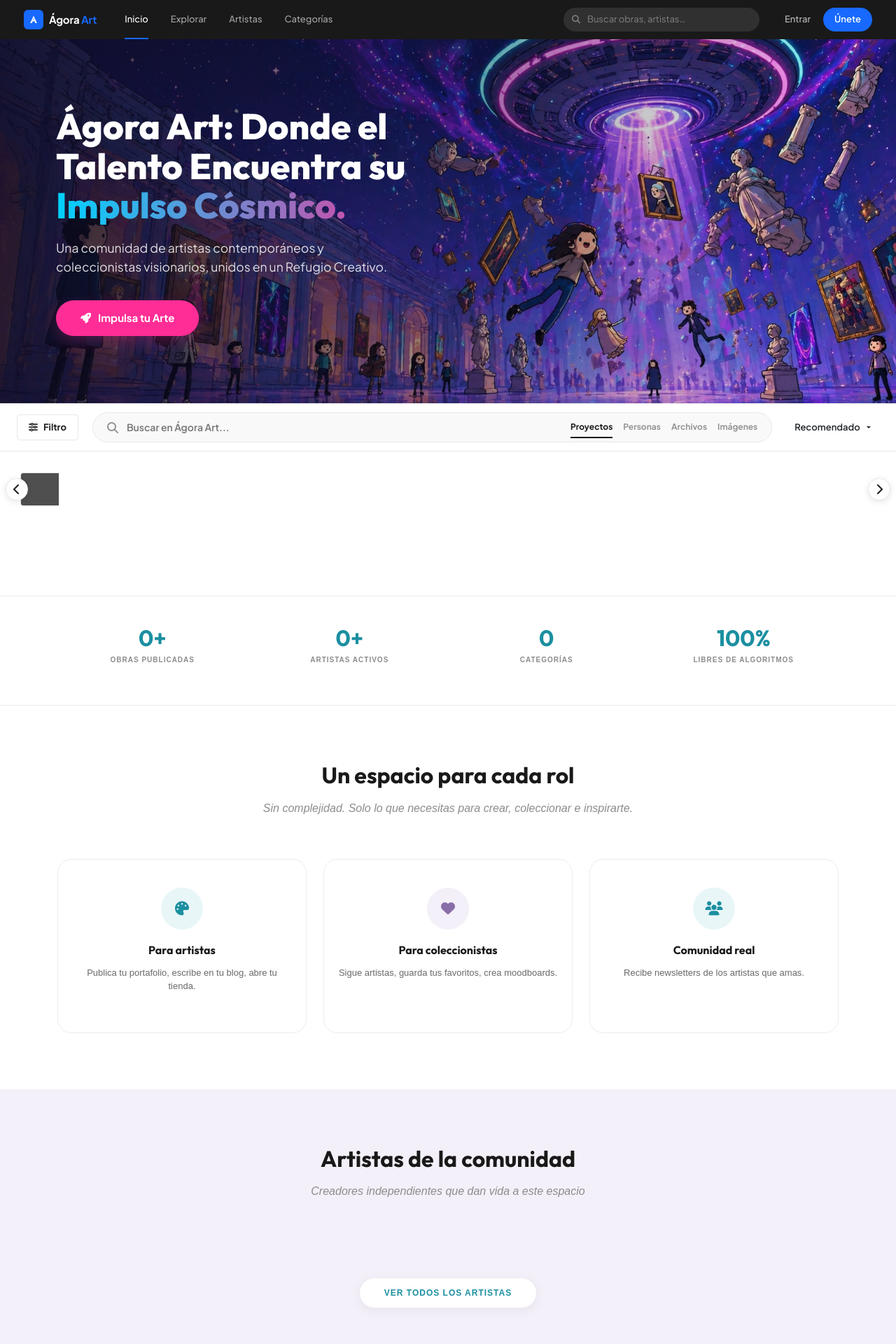
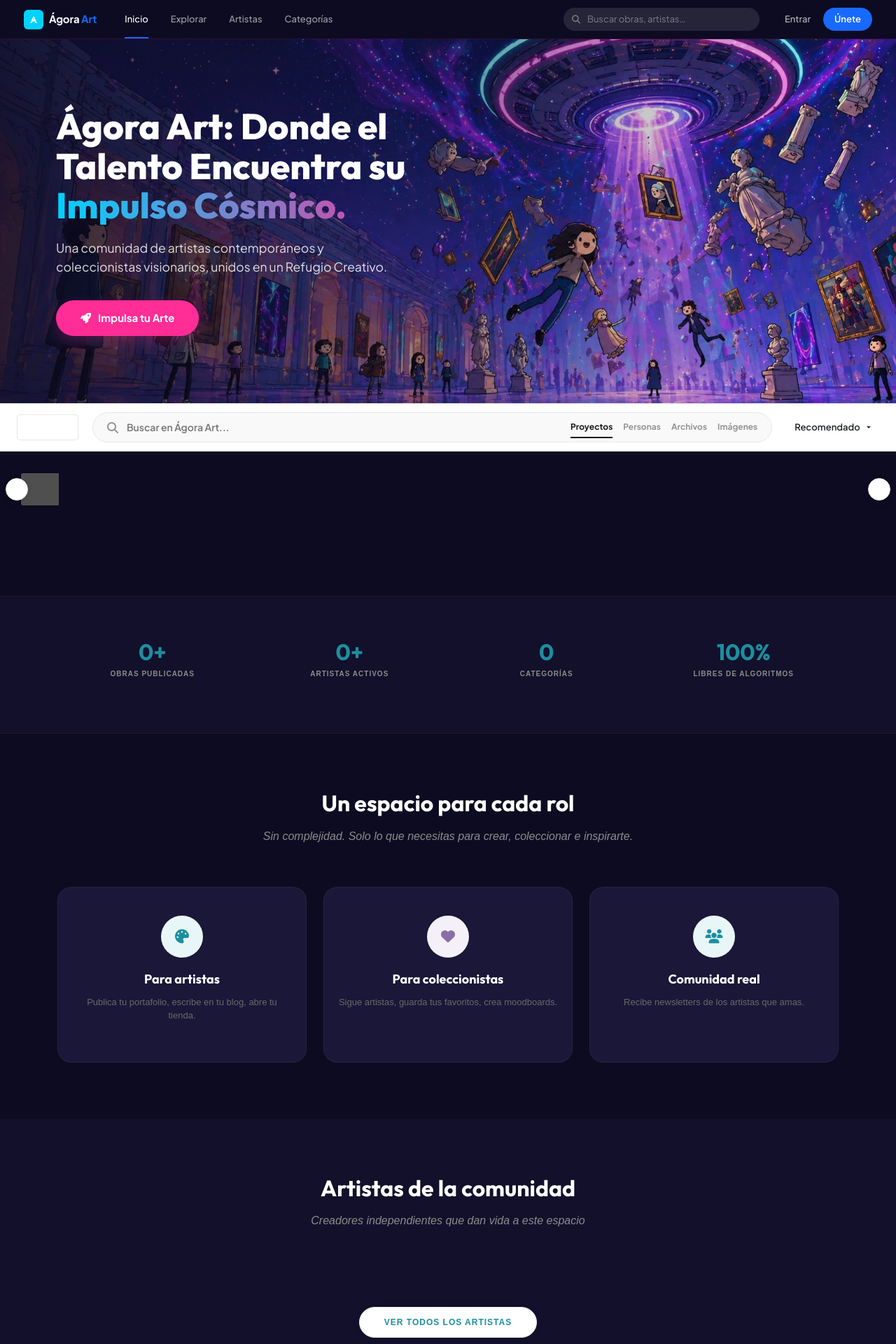
Before and after one commit to frankalexander-GM/pagina-wed, a Flask app: page / in a window 1280 px wide. Shown: the top 1920 px of the page at 70% size. Run offline with Flask 3, Linux system fonts and the light colour scheme; grey boxes are pictures that could not be loaded.

Commit message:
feat: xtreme makeover de la página de inicio (estilo Dark Cosmic)

```diff
--- a/app/templates/base.html
+++ b/app/templates/base.html
@@ -27,7 +27,8 @@
     }
     /* === BEHANCE NAVBAR === */
     .be-header {
-        background: #191919;
+        background: #0D0B21; /* Indigo Cosmico */
+        border-bottom: 1px solid rgba(255, 45, 149, 0.15);
         height: 56px;
         display: flex;
         align-items: center;
@@ -55,7 +56,7 @@
     }
     .be-logo-icon {
         width: 28px; height: 28px;
-        background: #1769FF;
+        background: #00D2FF; /* Cian Cosmico */
         border-radius: 6px;
         display: flex; align-items: center; justify-content: center;
     }
--- a/app/templates/public/home.html
+++ b/app/templates/public/home.html
@@ -11,9 +11,9 @@
     }
 
     body {
-        background-color: var(--be-bg) !important;
-        color: var(--be-text);
-        font-family: -apple-system, BlinkMacSystemFont, "Segoe UI", Roboto, Helvetica, Arial, sans-serif;
+        background-color: #0D0B21 !important; /* Indigo Profundo Cosmico */
+        color: #FFFFFF;
+        font-family: 'Plus Jakarta Sans', sans-serif !important;
     }
 
     /* === COSMIC HERO SECTION (Compact 2 Col) === */
@@ -105,6 +105,11 @@
 
     /* 2. DISCOVERY BAR */
     .discovery-bar-pro {
+        background: rgba(13, 11, 33, 0.8);
+        backdrop-filter: blur(10px);
+        border-top: 1px solid rgba(255, 45, 149, 0.2);
+        border-bottom: 1px solid rgba(255, 45, 149, 0.2);
+        padding: 15px 0;
         background: white;
         border-top: 1px solid var(--be-border);
         border-bottom: 1px solid var(--be-border);
@@ -126,6 +131,16 @@
         gap: 8px;
         font-weight: 700;
         font-size: 13px;
+        border: 1px solid rgba(255, 255, 255, 0.1);
+        padding: 8px 16px;
+        border-radius: 4px;
+        cursor: pointer;
+        color: white;
+        display: flex;
+        align-items: center;
+        gap: 8px;
+        font-weight: 700;
+        font-size: 13px;
         border: 1px solid var(--be-border);
         padding: 8px 16px;
         border-radius: 4px;
@@ -174,6 +204,8 @@
 
     /* 3. CATEGORY MENU */
     .category-menu-pro {
+        background: #0D0B21;
+        padding: 40px 0;
         padding: 20px 0;
         position: relative;
     }
@@ -233,6 +265,19 @@
     .arrow-pro {
         width: 32px;
         height: 32px;
+        background: #1A1738;
+        color: white;
+        border-radius: 50%;
+        display: flex;
+        align-items: center;
+        justify-content: center;
+        box-shadow: 0 2px 10px rgba(0,0,0,0.3);
+        cursor: pointer;
+        z-index: 10;
+        position: absolute;
+        border: 1px solid rgba(255, 255, 255, 0.1);
+        width: 32px;
+        height: 32px;
         background: white;
         border-radius: 50%;
         display: flex;
@@ -422,7 +478,7 @@
 </section>
 
 <!-- ===== STATS BAR (Un solo renglón) ===== -->
-<section style="background: white; border-top: 1px solid #ECECEC; border-bottom: 1px solid #ECECEC; padding: 40px 0;">
+<section style="background: #12102B; border-top: 1px solid rgba(255, 45, 149, 0.1); border-bottom: 1px solid rgba(255, 45, 149, 0.1); padding: 60px 0;">
     <div class="container">
         <div style="display: flex; justify-content: space-around; text-align: center; flex-wrap: nowrap; gap: 10px;">
             <div style="flex: 1;">
@@ -446,41 +502,41 @@
 </section>
 
 <!-- ===== UN ESPACIO PARA CADA ROL (Un solo renglón) ===== -->
-<section style="padding: 80px 0; background: white;">
+<section style="padding: 80px 0; background: #0D0B21;">
     <div class="container">
         <div style="text-align: center; margin-bottom: 60px;">
-            <h2 style="font-family: 'Josefin Sans', sans-serif; font-size: 32px; font-weight: 700; color: #191919; margin-bottom: 15px;">Un espacio para cada rol</h2>
+            <h2 style="font-family: 'Outfit', sans-serif; font-size: 32px; font-weight: 700; color: #FFFFFF; margin-bottom: 15px;">Un espacio para cada rol</h2>
             <p style="font-family: 'Josefin Sans', sans-serif; font-size: 16px; color: #8C8C8C; font-style: italic;">Sin complejidad. Solo lo que necesitas para crear, coleccionar e inspirarte.</p>
         </div>
 
         <div style="display: flex; gap: 24px; justify-content: center; flex-wrap: nowrap;">
             <!-- Artistas -->
             <div style="flex: 1; min-width: 0;">
-                <div style="background: #fff; padding: 40px 20px; border-radius: 20px; border: 1px solid #ECECEC; transition: 0.3s; height: 100%; text-align: center;">
+                <div style="background: #1A1738; padding: 40px 20px; border-radius: 20px; border: 1px solid rgba(255, 255, 255, 0.05); transition: 0.3s; height: 100%; text-align: center;">
                     <div style="width: 60px; height: 60px; background: #E8F6F8; color: #1B8FA0; border-radius: 50%; display: flex; align-items: center; justify-content: center; margin: 0 auto 20px; font-size: 20px;">
                         <i class="fas fa-palette"></i>
                     </div>
-                    <h4 style="font-family: 'Josefin Sans', sans-serif; font-weight: 700; margin-bottom: 12px; font-size: 16px;">Para artistas</h4>
+                    <h4 style="font-family: 'Outfit', sans-serif; font-weight: 700; margin-bottom: 12px; font-size: 18px; color: white;">Para artistas</h4>
                     <p style="font-family: 'Josefin Sans', sans-serif; color: #696969; line-height: 1.5; font-size: 13px;">Publica tu portafolio, escribe en tu blog, abre tu tienda.</p>
                 </div>
             </div>
             <!-- Coleccionistas -->
             <div style="flex: 1; min-width: 0;">
-                <div style="background: #fff; padding: 40px 20px; border-radius: 20px; border: 1px solid #ECECEC; transition: 0.3s; height: 100%; text-align: center;">
+                <div style="background: #1A1738; padding: 40px 20px; border-radius: 20px; border: 1px solid rgba(255, 255, 255, 0.05); transition: 0.3s; height: 100%; text-align: center;">
                     <div style="width: 60px; height: 60px; background: #F4F0F9; color: #8A6EA8; border-radius: 50%; display: flex; align-items: center; justify-content: center; margin: 0 auto 20px; font-size: 20px;">
                         <i class="fas fa-heart"></i>
                     </div>
-                    <h4 style="font-family: 'Josefin Sans', sans-serif; font-weight: 700; margin-bottom: 12px; font-size: 16px;">Para coleccionistas</h4>
+                    <h4 style="font-family: 'Outfit', sans-serif; font-weight: 700; margin-bottom: 12px; font-size: 18px; color: white;">Para coleccionistas</h4>
                     <p style="font-family: 'Josefin Sans', sans-serif; color: #696969; line-height: 1.5; font-size: 13px;">Sigue artistas, guarda tus favoritos, crea moodboards.</p>
                 </div>
             </div>
             <!-- Comunidad -->
             <div style="flex: 1; min-width: 0;">
-                <div style="background: #fff; padding: 40px 20px; border-radius: 20px; border: 1px solid #ECECEC; transition: 0.3s; height: 100%; text-align: center;">
+                <div style="background: #1A1738; padding: 40px 20px; border-radius: 20px; border: 1px solid rgba(255, 255, 255, 0.05); transition: 0.3s; height: 100%; text-align: center;">
                     <div style="width: 60px; height: 60px; background: #E8F6F8; color: #1B8FA0; border-radius: 50%; display: flex; align-items: center; justify-content: center; margin: 0 auto 20px; font-size: 20px;">
                         <i class="fas fa-users"></i>
                     </div>
-                    <h4 style="font-family: 'Josefin Sans', sans-serif; font-weight: 700; margin-bottom: 12px; font-size: 16px;">Comunidad real</h4>
+                    <h4 style="font-family: 'Outfit', sans-serif; font-weight: 700; margin-bottom: 12px; font-size: 18px; color: white;">Comunidad real</h4>
                     <p style="font-family: 'Josefin Sans', sans-serif; color: #696969; line-height: 1.5; font-size: 13px;">Recibe newsletters de los artistas que amas.</p>
                 </div>
             </div>
@@ -489,9 +545,9 @@
 </section>
 
 <!-- ===== ARTISTAS DE LA COMUNIDAD ===== -->
-<section style="padding: 80px 0; background: #F4F0F9;">
+<section style="padding: 80px 0; background: #12102B;">
     <div class="container text-center">
-        <h2 style="font-family: 'Josefin Sans', sans-serif; font-size: 32px; font-weight: 700; color: #191919; margin-bottom: 15px;">Artistas de la comunidad</h2>
+        <h2 style="font-family: 'Outfit', sans-serif; font-size: 32px; font-weight: 700; color: #FFFFFF; margin-bottom: 15px;">Artistas de la comunidad</h2>
         <p style="font-family: 'Josefin Sans', sans-serif; font-size: 16px; color: #8C8C8C; font-style: italic; margin-bottom: 60px;">Creadores independientes que dan vida a este espacio</p>
 
         <div style="display: flex; gap: 24px; justify-content: center; flex-wrap: wrap; margin-bottom: 50px;">
```
Also changed, not shown: other parts of app/templates/public/home.html (+28 -2 lines).
